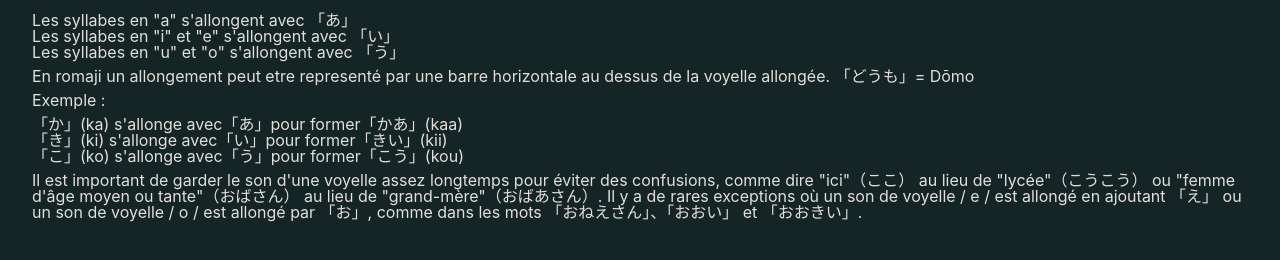
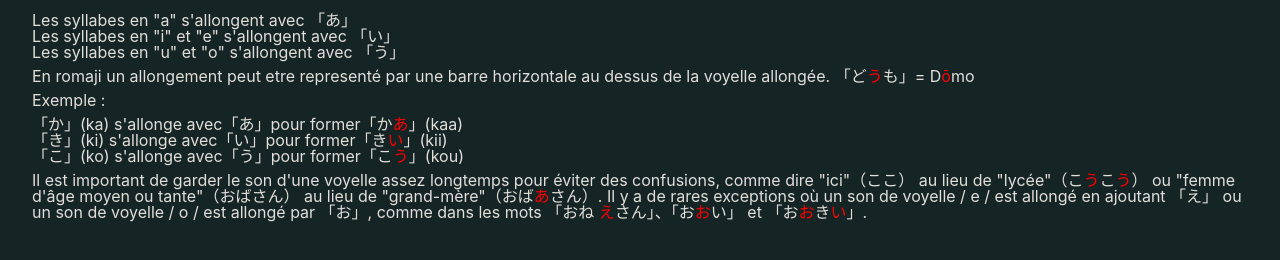
Before and after one commit to Dorian-Garcia-pro/flash-kanas, a React (Create React App) app: page /grammaire in a window 1280 px wide. Both pictures are taken after a click on the element "Allongements". Shown: the part 184-444 px from the top of the page. Built offline with nearby package versions, Linux system fonts and the light colour scheme; the HTML template or start-up script is replaced by a standard one.

Commit message:
highlights allongs + pauses

```diff
--- a/src/components/GramAllongs.js
+++ b/src/components/GramAllongs.js
@@ -16,22 +16,38 @@ function GramAllongs() {
         </p>
         <p>
           En romaji un allongement peut etre representé par une barre
-          horizontale au dessus de la voyelle allongée. 「どうも」= Dōmo
+          horizontale au dessus de la voyelle allongée. 「ど
+          <span style={{ color: "red" }}>う</span>も」= D
+          <span style={{ color: "red" }}>ō</span>mo
         </p>
         <p>Exemple :</p>
         <ul>
-          <li>「か」(ka) s'allonge avec「あ」pour former「かあ」(kaa)</li>
-          <li>「き」(ki) s'allonge avec「い」pour former「きい」(kii)</li>
-          <li>「こ」(ko) s'allonge avec「う」pour former「こう」(kou)</li>
+          <li>
+            「か」(ka) s'allonge avec「あ」pour former「か
+            <span style={{ color: "red" }}>あ</span>」(kaa)
+          </li>
+          <li>
+            「き」(ki) s'allonge avec「い」pour former「き
+            <span style={{ color: "red" }}>い</span>」(kii)
+          </li>
+          <li>
+            「こ」(ko) s'allonge avec「う」pour former「こ
+            <span style={{ color: "red" }}>う</span>」(kou)
+          </li>
         </ul>
         <p>
           Il est important de garder le son d'une voyelle assez longtemps pour
-          éviter des confusions, comme dire "ici"（ここ） au lieu de
-          "lycée"（こうこう） ou "femme d'âge moyen ou tante"（おばさん） au
-          lieu de "grand-mère"（おばあさん）. Il y a de rares exceptions où un
-          son de voyelle / e / est allongé en ajoutant 「え」 ou un son de
-          voyelle / o / est allongé par 「お」, comme dans les mots
-          「おねえさん」、「おおい」 et 「おおきい」.
+          éviter des confusions, comme dire "ici"（ここ） au lieu de "lycée"（こ
+          <span style={{ color: "red" }}>う</span>こ
+          <span style={{ color: "red" }}>う</span>） ou "femme d'âge moyen ou
+          tante"（おばさん） au lieu de "grand-mère"（おば
+          <span style={{ color: "red" }}>あ</span>さん）. Il y a de rares
+          exceptions où un son de voyelle / e / est allongé en ajoutant 「え」
+          ou un son de voyelle / o / est allongé par 「お」, comme dans les mots
+          「おね <span style={{ color: "red" }}>え</span>さん」、「お
+          <span style={{ color: "red" }}>お</span>い」 et 「お
+          <span style={{ color: "red" }}>お</span>き
+          <span style={{ color: "red" }}>い</span>」.
         </p>
       </div>
       <div className="allDigrammes"></div>
--- a/src/components/GramPauses.js
+++ b/src/components/GramPauses.js
@@ -23,12 +23,25 @@ function GramPauses() {
         <p>Exemple :</p>
         <p>
           <ul>
-            <li>かっこいい (cool, classe)</li>
-            <li>きっと (certainement)</li>
-            <li>あっち (là-bas)</li>
-            <li>きっぷ (billet)</li>
-            <li>がっかり (déçu)</li>
-            <li>かっぱ (kappa, une créature mythique japonaise)</li>
+            <li>
+              か<span style={{ color: "red" }}>っ</span>こいい (cool, classe)
+            </li>
+            <li>
+              き<span style={{ color: "red" }}>っ</span>と (certainement)
+            </li>
+            <li>
+              あ<span style={{ color: "red" }}>っ</span>ち (là-bas)
+            </li>
+            <li>
+              き<span style={{ color: "red" }}>っ</span>ぷ (billet)
+            </li>
+            <li>
+              が<span style={{ color: "red" }}>っ</span>かり (déçu)
+            </li>
+            <li>
+              か<span style={{ color: "red" }}>っ</span>ぱ (kappa, créature
+              mythique japonaise)
+            </li>
           </ul>
         </p>
       </div>
```
